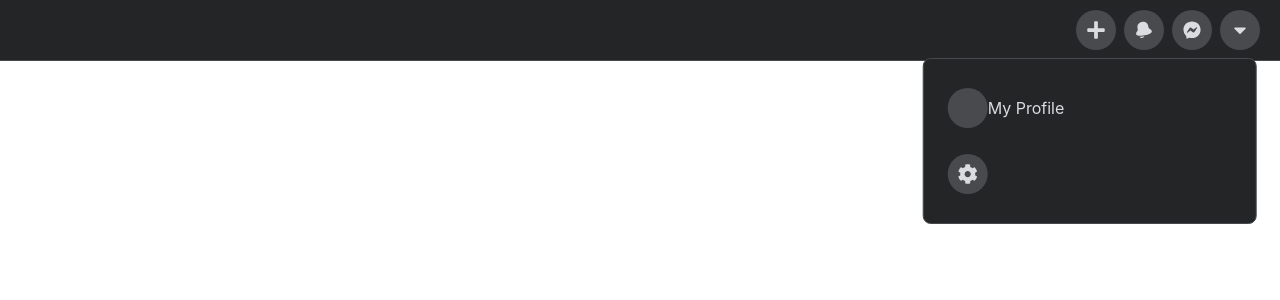
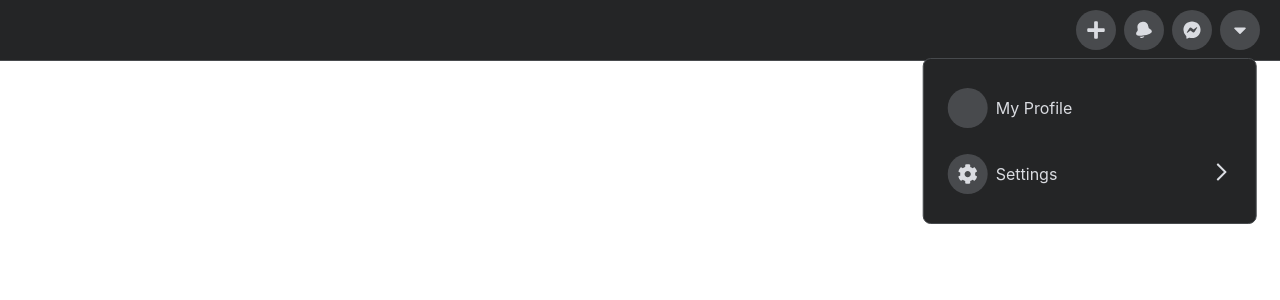
Before and after one commit to tiago-pires/react-concepts, a React (Create React App) app: page / in a window 1280 px wide. Both pictures are taken after a click on the link 1240 px from the left and 30 px from the top of the page. Shown: the top 300 px of the page. Built offline with nearby package versions, Linux system fonts and the light colour scheme.

Commit message:
Add right menu icons indicating sub menu

```diff
--- a/src/App.js
+++ b/src/App.js
@@ -61,9 +61,11 @@ function DropdownMenu() {
                className="menu-item"
                onClick={() => props.goToMenu && setActiveMenu(props.goToMenu)}
             >
-               <span className="icon-button">{props.leftIcon}</span>
+               <span className="icon-button icon-left">{props.leftIcon}</span>
                {props.children}
-               <span className="icon-right">{props.rightIcon}</span>
+               {props.rightIcon &&
+                  <span className="icon-right">{props.rightIcon}</span>
+               }
             </a>
          </div>
       );
@@ -83,7 +85,7 @@ function DropdownMenu() {
                   leftIcon={<CogIcon />}
                   rightIcon={<ChevronIcon />}
                   goToMenu="settings"
-               />
+               > Settings</DropdownItem>
             </div>
          </CSSTransition>
 
--- a/src/index.css
+++ b/src/index.css
@@ -41,7 +41,7 @@ a {
 }
 
 .navbar-nav {
-   /* max-width: 100%; */
+   max-width: 100%;
    height: 100%;
    display: flex;
    justify-content: flex-end;
@@ -71,7 +71,7 @@ a {
    filter: brightness(1.2);
 }
 
-.icon-button svg {
+.icon-button svg, .icon-right svg {
    fill: var(--text-color);
    height: 20px;
    width: 20px;
@@ -87,8 +87,13 @@ a {
    border-radius: var(--border-radius);
    padding: 1rem;
    overflow: hidden;
-   transition: all var(--speed) ease
+   transition: all var(--speed) ease;
 }
+
+.menu {
+   width:300px;
+}
+
 
 .menu-item {
    height: 50px;
@@ -99,12 +104,18 @@ a {
    padding: 0.5rem;
 }
 
+.menu-item .icon-left {
+   margin-right: 0.5rem;
+}
+
 .menu-item:hover {
    background-color: #525357;
 }
 
 .icon-right {
    margin-left: auto;
+   color: white;
+
 }
 .menu-primary-enter {
    position: absolute;
```
